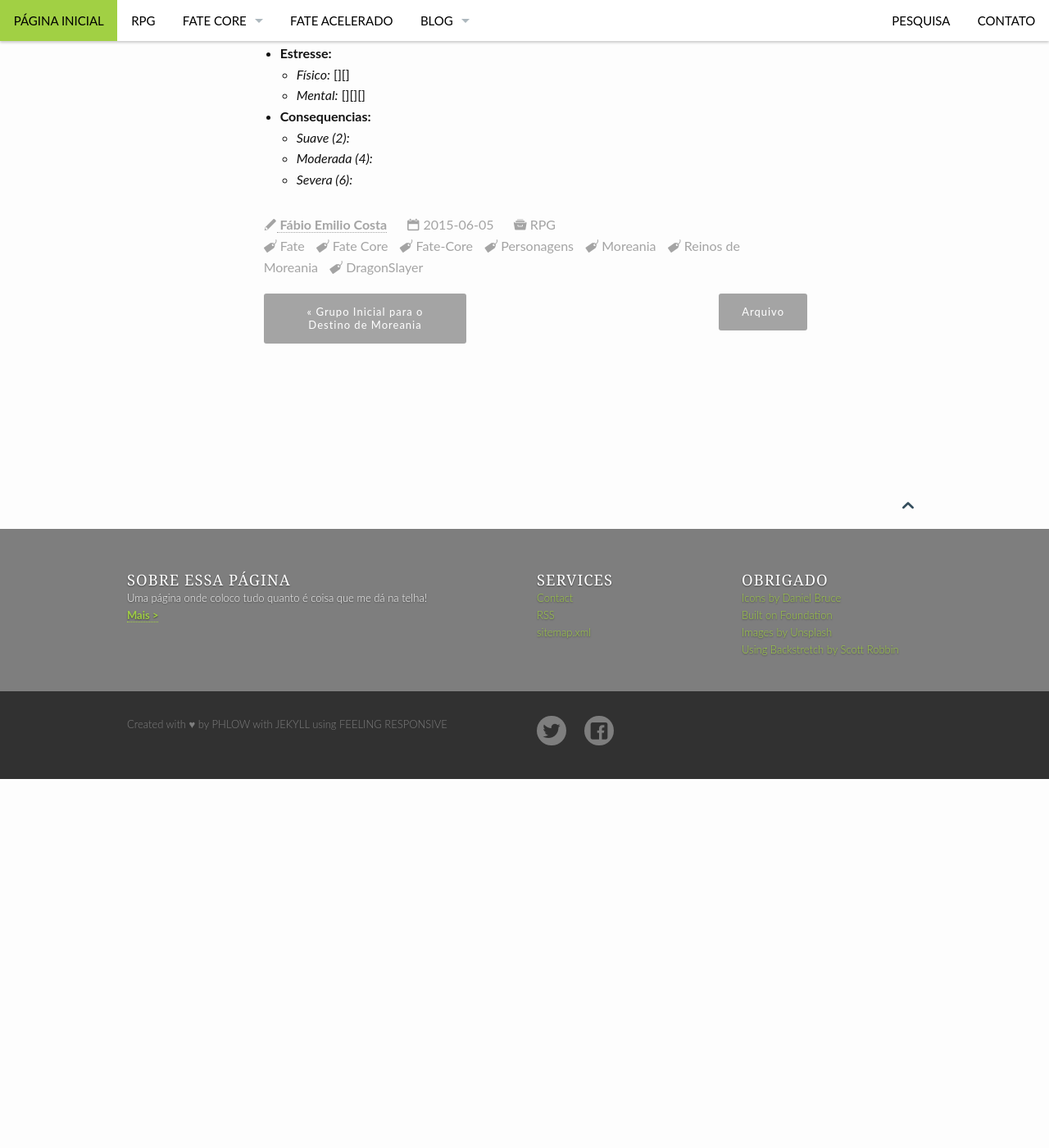
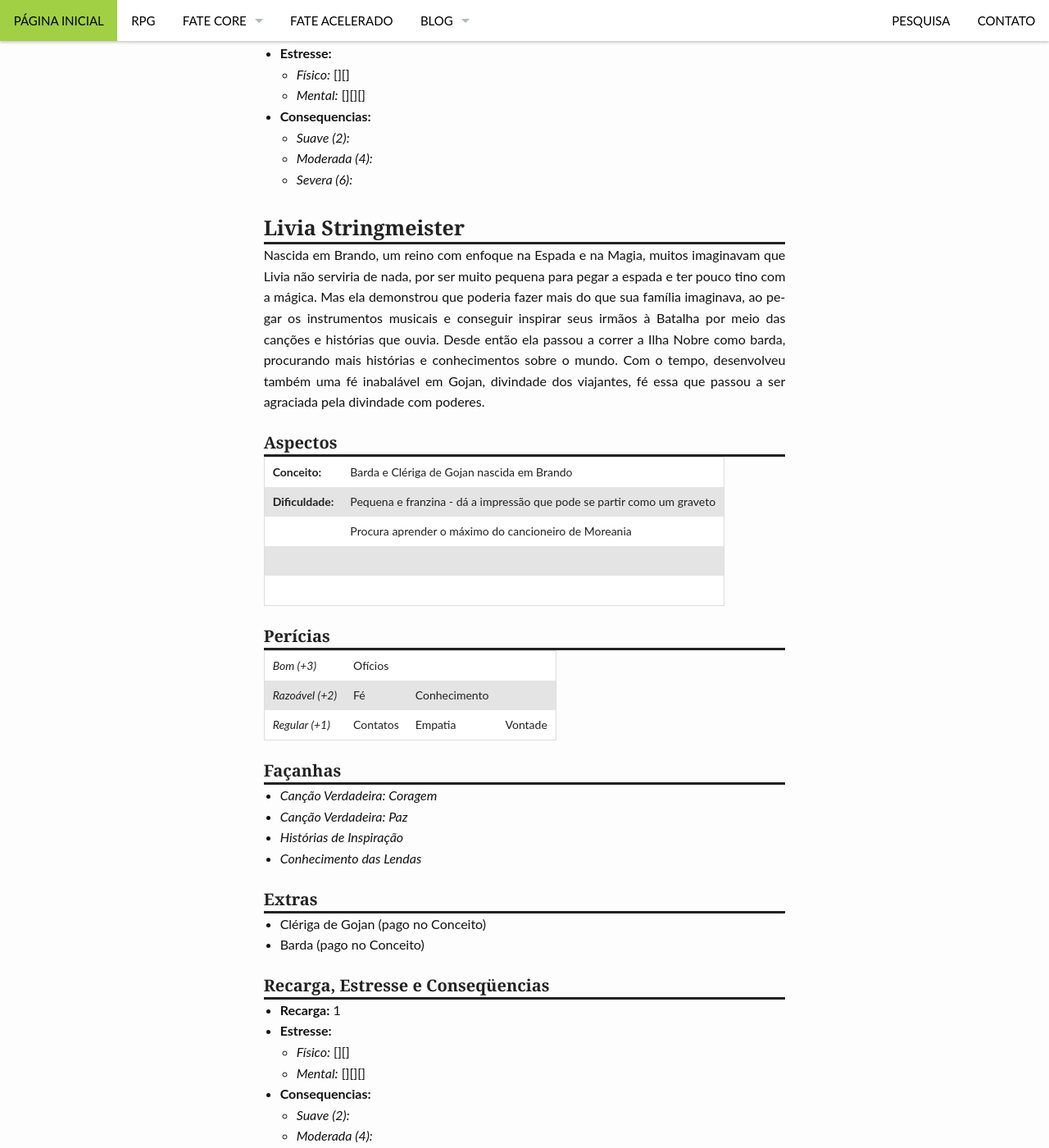
Before and after one commit to fabiocosta0305/fabiocosta0305.github.io-old, a Jekyll site: the page built from _posts/RPG/2015-06-05-DestinoDeMoreania-grupo-1oNivel.md, in a window 1280 px wide and 1400 px high, scrolled down 5684 px. Shown: the whole window at 82% size. Built offline with Jekyll 4.4.1, drawn with Linux system fonts in a browser that asks for light colours; before the commit the page ends 6634 px from its top, so only the background shows below that.

Commit message:
Adicionado Grupo de '1Â° NÃ­vel' do Destino de Moreania

```diff
--- a/_posts/RPG/2015-06-05-DestinoDeMoreania-grupo-1oNivel.md
+++ b/_posts/RPG/2015-06-05-DestinoDeMoreania-grupo-1oNivel.md
@@ -251,3 +251,53 @@ procura aprender sempre mais.
   - *Suave (2):*
   - *Moderada (4):*
   - *Severa (6):*
+
+### Livia Stringmeister
+
+Nascida em Brando,  um reino com enfoque na Espada  e na Magia, muitos
+imaginavam que Livia não serviria de  nada, por ser muito pequena para
+pegar a espada e ter pouco tino  com a mágica.  Mas ela demonstrou que
+poderia  fazer  mais  do  que  sua  família  imaginava,  ao  pegar  os
+instrumentos musicais e  conseguir inspirar seus irmãos  à Batalha por
+meio das  canções e  histórias que  ouvia.  Desde  então ela  passou a
+correr  a  Ilha   Nobre  como  barda,  procurando   mais  histórias  e
+conhecimentos sobre  o mundo. Com  o tempo, desenvolveu também  uma fé
+inabalável em Gojan, divindade dos viajantes, fé essa que passou a ser
+agraciada pela divindade com poderes.
+
+#### **Aspectos**
+
+| **Conceito:**    | Barda e Clériga de Gojan nascida em Brando                             |
+| **Dificuldade:** | Pequena e franzina - dá a impressão que pode se partir como um graveto |
+|                  | Procura aprender o máximo do cancioneiro de Moreania                   |
+|                  |                                                                        |
+|                  |                                                                        |
+
+#### **Perícias**
+
+| *Bom (+3)*      | Ofícios       |              |           |
+| *Razoável (+2)* | Fé            | Conhecimento |           |
+| *Regular (+1)*  | Contatos      | Empatia      | Vontade   |
+
+#### **Façanhas**
+
+- *Canção Verdadeira: Coragem*
+- *Canção Verdadeira: Paz*
+- *Histórias de Inspiração*
+- *Conhecimento das Lendas*
+
+#### **Extras**
+
+- Clériga de Gojan (pago no Conceito)
+- Barda (pago no Conceito)
+
+#### **Recarga, Estresse e Conseqüencias**
+
+- **Recarga:** 1
+- **Estresse:**
+  - *Físico:* \[\]\[\]
+  - *Mental:* \[\]\[\]\[\]
+- **Consequencias:**
+  - *Suave (2):*
+  - *Moderada (4):*
+  - *Severa (6):*
```
